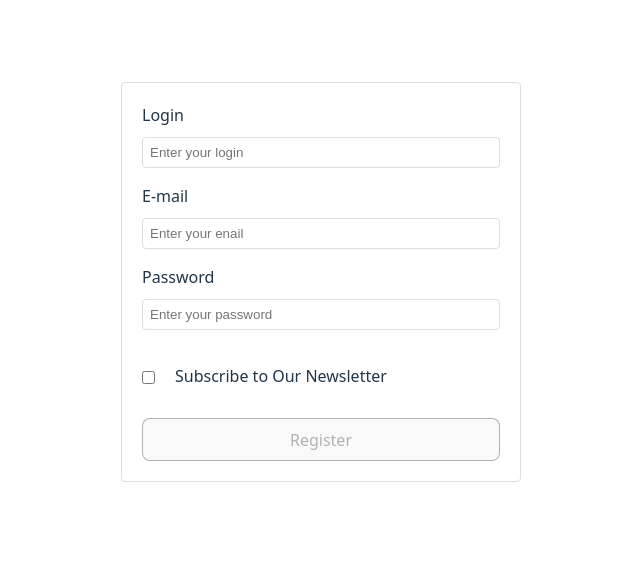
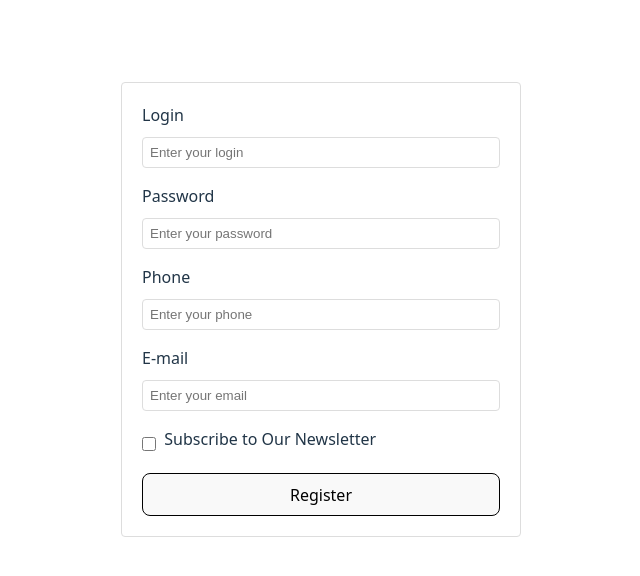
Before and after one commit to paniSil/react-hw-10, a React (Vite) app: page /registerform in a window 1280 px wide. Shown: the top 576 px of the page, without its empty margins (319-959 px from the left). Built offline with nearby package versions, Linux system fonts and the light colour scheme.

Commit message:
react hook form

```diff
--- a/package.json
+++ b/package.json
@@ -13,6 +13,7 @@
     "formik": "^2.4.6",
     "react": "^19.0.0",
     "react-dom": "^19.0.0",
+    "react-hook-form": "^7.55.0",
     "yup": "^1.6.1"
   },
   "devDependencies": {
--- a/src/App.tsx
+++ b/src/App.tsx
@@ -1,12 +1,14 @@
 import './App.css'
 import BasicForm from './components/BasicForm'
+import HookForm from './components/HookForm'
 import RegisterForm from './components/RegisterForm'
 
 function App() {
   return (
     <>
       {/* <BasicForm /> */}
-      <RegisterForm />
+      {/* <RegisterForm /> */}
+      <HookForm />
     </>
   )
 }
--- a/src/components/CheckboxField.tsx
+++ /dev/null
@@ -1,20 +0,0 @@
-import { Field } from 'formik'
-
-type CheckboxFieldProps = {
-  id: string
-  label?: string
-  name: string
-  type?: string
-  touched?: boolean
-  error?: string
-}
-const CheckboxField = ({ id, label, name, type = 'checkbox' }: CheckboxFieldProps) => {
-  return (
-    <div className="form-group">
-      <label htmlFor={id}>{label}</label>
-      <Field id={id} name={name} type={type} />
-    </div>
-  )
-}
-
-export default CheckboxField
--- a/src/components/FormField.tsx
+++ b/src/components/FormField.tsx
@@ -3,14 +3,14 @@ import SuccessMessage from './SuccessMessage'
 
 type FormFieldProps = {
   id: string
-  label: string
+  label?: string
   name: string
   type?: string
   autoComplete?: string
   touched?: boolean
   error?: string
-  placeholder: string
-  successMessage: string
+  placeholder?: string
+  successMessage?: string
 }
 
 const FormField = ({
--- /dev/null
+++ b/src/components/HookForm.tsx
@@ -0,0 +1,112 @@
+import { useForm } from 'react-hook-form'
+
+type FormData = {
+  login: string
+  password: string
+  phone: string
+  email: string
+  subscribe: boolean
+}
+
+const HookForm = () => {
+  const {
+    register,
+    handleSubmit,
+    formState: { errors }
+  } = useForm<FormData>({
+    mode: 'onChange'
+  })
+
+  const onSubmit = (data: FormData) => {
+    console.log(data)
+  }
+
+  return (
+    <form onSubmit={handleSubmit(onSubmit)}>
+      <div className="form-group">
+        <label htmlFor="login">Login</label>
+        <input
+          id="login"
+          type="text"
+          autoComplete="off"
+          placeholder="Enter your login"
+          {...register('login', {
+            required: 'Login is required',
+            minLength: { value: 3, message: 'Login must be at least 3 characters' },
+            maxLength: { value: 15, message: 'Login must not be longer than 15 characters' },
+            pattern: {
+              value: /^[A-Za-z][A-Za-z0-9]*$/,
+              message: 'Login must start with letter and should not contain special symbols'
+            }
+          })}
+        />
+        {errors.login && <div className="error">{errors.login.message}</div>}
+      </div>
+
+      <div className="form-group">
+        <label htmlFor="password">Password</label>
+        <input
+          id="password"
+          type="password"
+          autoComplete="off"
+          placeholder="Enter your password"
+          {...register('password', {
+            required: 'Password is required',
+            minLength: { value: 5, message: 'Password must be at least 5 characters' },
+            maxLength: { value: 20, message: 'Password must not be longer than 20 characters' }
+          })}
+        />
+        {errors.password && <div className="error">{errors.password.message}</div>}
+      </div>
+
+      <div className="form-group">
+        <label htmlFor="phone">Phone</label>
+        <input
+          id="phone"
+          type="text"
+          autoComplete="off"
+          placeholder="Enter your phone"
+          {...register('phone', {
+            required: 'Phone number is required',
+            minLength: { value: 10, message: 'Phone number must be at least 10 characters' },
+            maxLength: { value: 15, message: 'Phone number must not be longer than 15 characters' },
+            pattern: {
+              value: /^\+?\d{1,4}?[ -]?\(?\d{1,4}?\)?[ -]?\d{1,4}[ -]?\d{1,4}$/,
+              message: 'Enter correct phone number'
+            }
+          })}
+        />
+        {errors.phone && <div className="error">{errors.phone.message}</div>}
+      </div>
+
+      <div className="form-group">
+        <label htmlFor="email">E-mail</label>
+        <input
+          id="email"
+          type="text"
+          autoComplete="off"
+          placeholder="Enter your email"
+          {...register('email', {
+            required: 'E-mail is required',
+            minLength: { value: 7, message: 'E-mail must be at least 7 characters' },
+            maxLength: { value: 25, message: 'E-mail must not be longer than 25 characters' },
+            pattern: {
+              value: /^[\w._+-]+@([a-z]+\.[a-z]{2,3})+$/,
+              message: 'E-mail must be a valid e-mail address'
+            }
+          })}
+        />
+        {errors.email && <div className="error">{errors.email.message}</div>}
+      </div>
+
+      <div className="checkbox-group">
+        <input className="checkbox-input" id="suscribe" type="checkbox" />
+        <label htmlFor="suscribe">Subscribe to Our Newsletter</label>
+      </div>
+
+      <button type="submit">Register</button>
+    </form>
+  )
+}
+
+export default HookForm
--- a/src/components/RegisterForm.tsx
+++ b/src/components/RegisterForm.tsx
@@ -1,17 +1,18 @@
-import { Formik, Form, Field, ErrorMessage } from 'formik'
+import { Formik, Form } from 'formik'
 import { object, string } from 'yup'
 import FormField from './FormField'
-import CheckboxField from './CheckboxField'
 
 const validationSchema = object({
   login: string()
     .required('Login is required')
     .min(4, 'Login must be at least 4 characters long')
-    .max(20, 'Login must be less than 20 characters long'),
+    .max(20, 'Login must be less than 20 characters long')
+    .matches(/^[A-Za-z][A-Za-z0-9]*$/, 'Login must start with letter and should not contain special symbols'),
   email: string()
     .required('E-mail is required')
     .min(8, 'E-mail must be at least 8 characters long')
-    .max(30, 'E-mail must be less than 30 characters long'),
+    .max(30, 'E-mail must be less than 30 characters long')
+    .matches(/^[\w._+-]+@([a-z]+\.[a-z]{2,3})+$/, 'E-mail must be a valid e-mail address'),
   password: string()
     .required('Password is required')
     .min(8, 'Password must be at least 8 characters long')
@@ -21,7 +22,8 @@ const validationSchema = object({
 const initialValues = {
   login: '',
   email: '',
-  password: ''
+  password: '',
+  subscribe: false
 }
 
 const handleSubmit = (values: { login: string; email: string; password: string }) => {
@@ -78,7 +80,7 @@ const RegisterForm = () => {
 
           {/* Checkbox group ? */}
           <div className="checkbox-group">
-            <CheckboxField id={`checkbox-${randomSuffix}`} name="subscribe" />
+            <FormField id={`checkbox-${randomSuffix}`} type="checkbox" name="subscribe" />
             <label htmlFor="subscribe">Subscribe to Our Newsletter</label>
           </div>
 
--- a/src/index.css
+++ b/src/index.css
@@ -95,9 +95,11 @@ button:focus-visible {
 
 .checkbox-group {
   display: flex;
-  align-items: center;
-  margin-top: 10px;
-  gap: 20px;
+  gap: 8px;
+}
+
+.checkbox-input {
+  width: 4%;
 }
 
 #subscribe {
```
Also changed, not shown: 1 other file (tests, documents, lock files or other folders).
